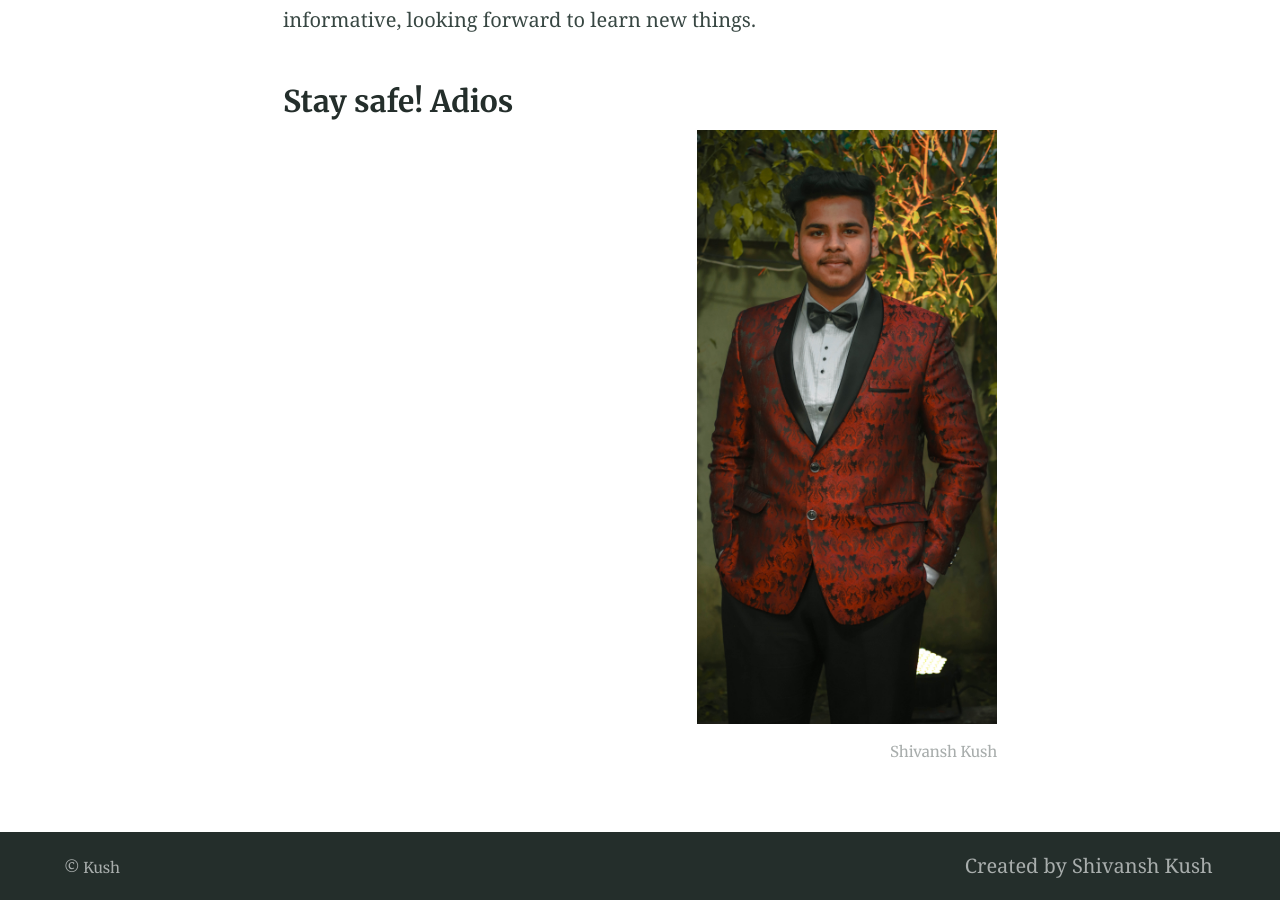
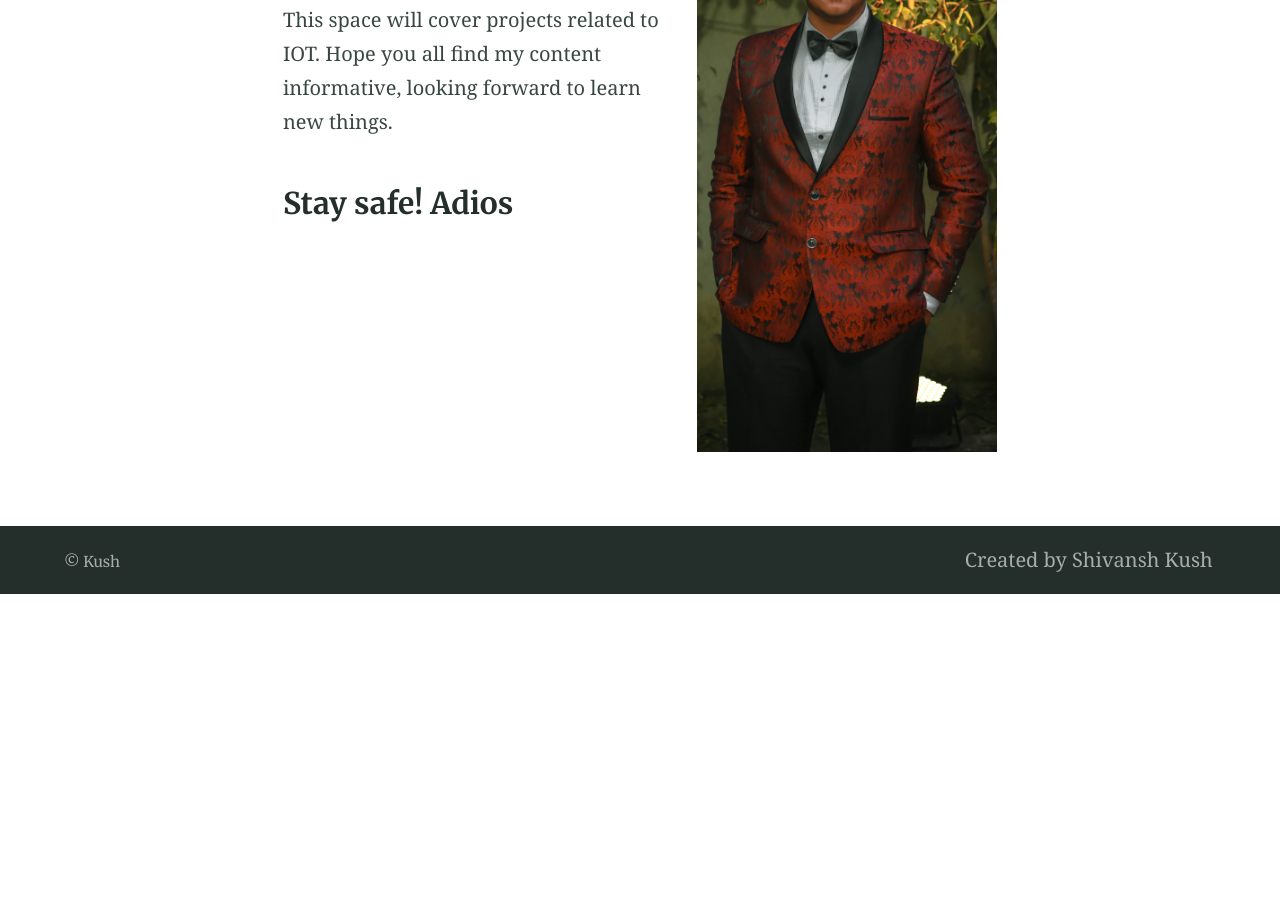
Before and after one commit to aka-Kush/aka-Kush.github.io, a Jekyll site: the page built from about.md, in a window 1280 px wide and 900 px high, scrolled down 627 px. Built offline with Jekyll 4.4.1, drawn with Linux system fonts in a browser that asks for light colours; our own code applies the rules of GitHub Pages for plain Markdown files; after the commit the page ends 1221 px from its top, so only the background shows below that.

Commit message:
Update about.md

```diff
--- a/about.md
+++ b/about.md
@@ -7,10 +7,11 @@ feature_text: |
 feature_image: https://picsum.photos/2560/600?image=873
 
 ---
-Hey Fellas!!! My name is Shivansh Kush and I am 17, CSE student specializing in Internet of Things. A coding enthusiast.
+{% include figure.html image="/images/about_me.jpg" caption="" position="right" width="300" height="800" %}
+Hey Fellas!!!
+My name is Shivansh Kush and I am 17, CSE student specializing in Internet of Things. A coding enthusiast.
 
 This space will cover projects related to IOT.
 Hope you all find my content informative, looking forward to learn new things.
 
 ### Stay safe! Adios
-{% include figure.html image="/images/about_me.jpg" caption="Shivansh Kush" position="right" width="300" height="800" %}
```
